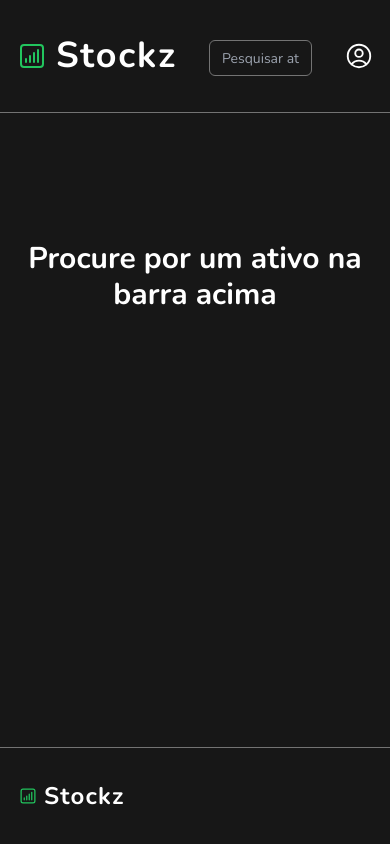
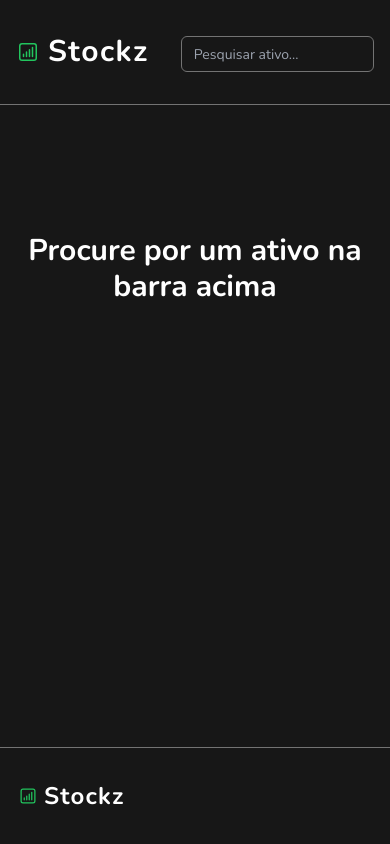
Before and after one commit to vitorwlima/windinvest, a Next.js app in the folder web/: page / in a window 390 px wide. Built offline with nearby package versions, Linux system fonts and the light colour scheme.

Commit message:
feat: improve header space for mobile

```diff
--- a/web/src/components/Header.tsx
+++ b/web/src/components/Header.tsx
@@ -1,4 +1,4 @@
-import { ChartBarSquareIcon, UserCircleIcon } from '@heroicons/react/24/outline'
+import { ChartBarSquareIcon } from '@heroicons/react/24/outline'
 import Link from 'next/link'
 import { SearchAsset } from './SearchAsset'
 
@@ -7,12 +7,13 @@ export const Header: React.FC = () => {
     <header className="w-full border-b border-neutral-500 px-4 py-8">
       <div className="mx-auto flex max-w-6xl items-center justify-between gap-8">
         <Link className="flex items-center gap-2" href="/">
-          <ChartBarSquareIcon className="h-8 w-8 text-green-500" />
-          <h1 className="text-4xl font-bold tracking-wider">Stockz</h1>
+          <ChartBarSquareIcon className="h-6 w-6 text-green-500 sm:h-8 sm:w-8" />
+          <h1 className="text-3xl font-bold tracking-wider sm:text-4xl">
+            Stockz
+          </h1>
         </Link>
         <section className="flex w-full max-w-md items-center gap-8">
           <SearchAsset />
-          <UserCircleIcon className="h-12 w-12" />
         </section>
       </div>
     </header>
```
